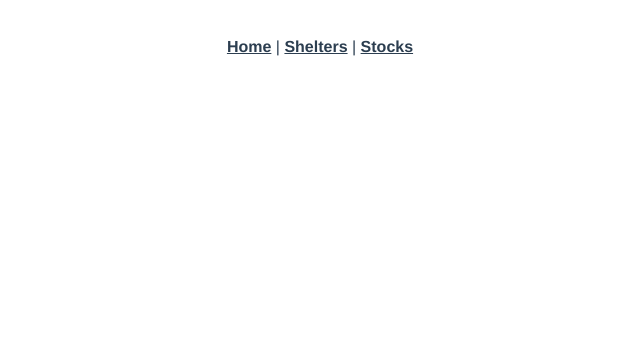
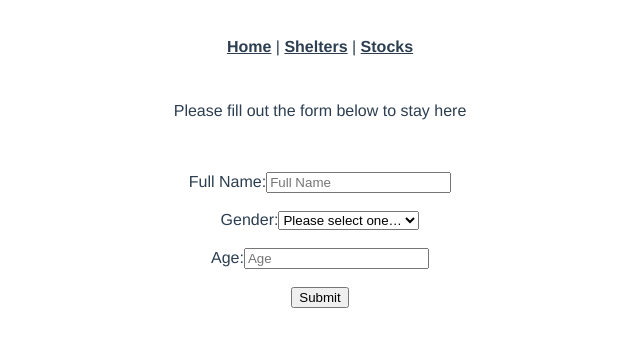
Before and after one commit to ozrn/shelter-finder, a Vue app in the folder week-8/frontend/: page /shelter/1 in a window 1280 px wide. Shown: the top 346 px of the page, without its empty margins (320-960 px from the left). Built offline with nearby package versions, Linux system fonts and the light colour scheme; no server answers.

Commit message:
Create new component, update store and routes folders

```diff
--- a/week-8/frontend/src/components/shelter-detail.vue
+++ b/week-8/frontend/src/components/shelter-detail.vue
@@ -1,6 +1,8 @@
 <script>
 
 import ShelterCard from '../components/shelter-card.vue'
+
+import ShelterForm from '../components/shelter-form.vue'
 
 import { mapState, mapActions } from 'vuex'
 
@@ -8,7 +10,8 @@ export default {
   name: 'ShelterDetail',
 
   components: {
-    ShelterCard
+    ShelterCard,
+    ShelterForm
   },
 
   computed: {
@@ -17,26 +20,23 @@ export default {
 
   methods: {
     ...mapActions(['fetchShelter']),
-    isRendered() {
-      return this.shelter.name ? true : false
-    }
-  },
 
   created() {
     this.fetchShelter(this.$route.params.id)
   }
-}
+}}
 </script>
 
 <template lang="pug">
 main
     section
-      //- shelter-card(:shelter='shelter')
       <ul v-if = "shelter.address">
         <li>City: {{shelter.address.city}}</li>
         <li >Address: {{ shelter.address.addressDetail }}</li>
         <li>{{ shelter.maxCapacity - shelter.residents.length }} places available</li>
       </ul>
+      <p>Please fill out the form below to stay here</p><br><br>
+    <ShelterForm />
 </template>
 
 <style scoped>
--- /dev/null
+++ b/week-8/frontend/src/components/shelter-form.vue
@@ -0,0 +1,37 @@
+<template>
+    <div>
+        <form>
+            <label for="fname">Full Name:</label>
+            <input type="text" id="fname" name="fname" v-model="fname" placeholder="Full Name"><br><br>
+            <label for="gender">Gender:</label>
+            <select name="gender" v-model = "gender">
+            <option value="">Please select one…</option>
+            <option value="female">Female</option>
+            <option value="male">Male</option>
+            </select><br><br>
+            <label for="age">Age:</label>
+            <input type="text" id="age" name="age" v-model="age" placeholder="Age"><br><br>
+            <input type="submit" value="Submit">
+        </form>
+    </div>
+</template>
+
+<script>
+
+export default {
+    name: 'ShelterForm',
+
+    data() {
+
+        return {
+            fname: '',
+            gender: '',
+            age: ''
+        }
+    },
+
+    methods: {
+        }
+    }
+
+</script>
--- a/week-8/frontend/src/store/index.js
+++ b/week-8/frontend/src/store/index.js
@@ -5,7 +5,7 @@ export default createStore({
   state: {
     shelters: [],
     shelter: {},
-    stocks: []
+    survivor: {}
   },
   getters: {
   },
@@ -16,8 +16,8 @@ export default createStore({
     SET_SHELTER(state, data) {
       state.shelter = data
     },
-    SET_STOCKS(state, data) {
-      state.stocks = data
+    SET_SURVIVOR(state, data) {
+      state.survivor = data
     }
   },
   actions: {
@@ -40,10 +40,11 @@ export default createStore({
         console.log(err)
       }
     },
-    async fetchStocks({ commit }) {
+
+    async fetchSurvivor({ commit }, id) {
       try {
-        const result = await axios.get('http://localhost:3000/stock/all/json')
-        commit('SET_STOCKS', result.data)
+        const result = await axios.get(`http://localhost:3000/survivor/${id}/json`)
+        commit('SET_SURVIVOR', result.data)
       }
       catch (err) {
         console.log(err)
```
Also changed, not shown: 1 other file (tests, documents, lock files or other folders).
